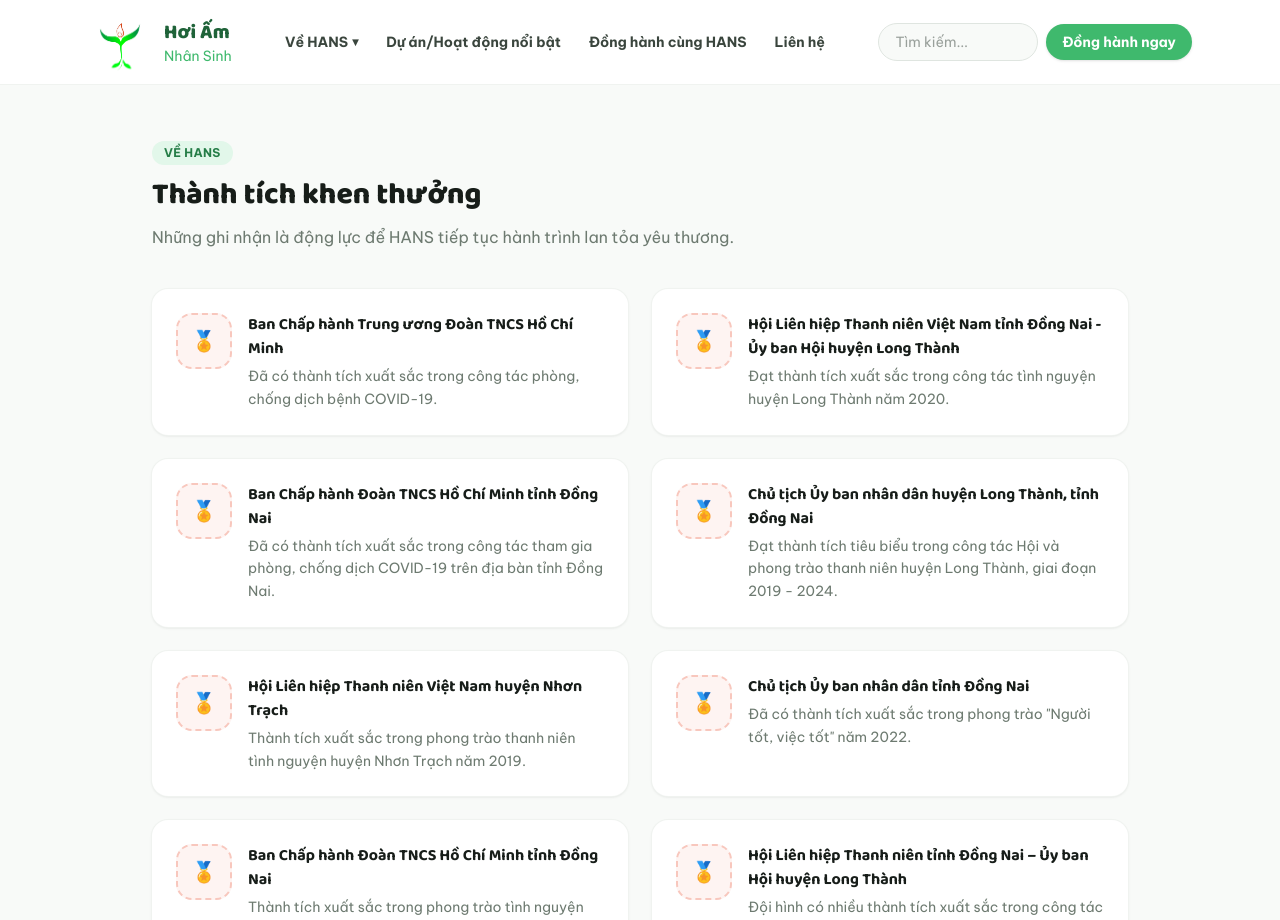
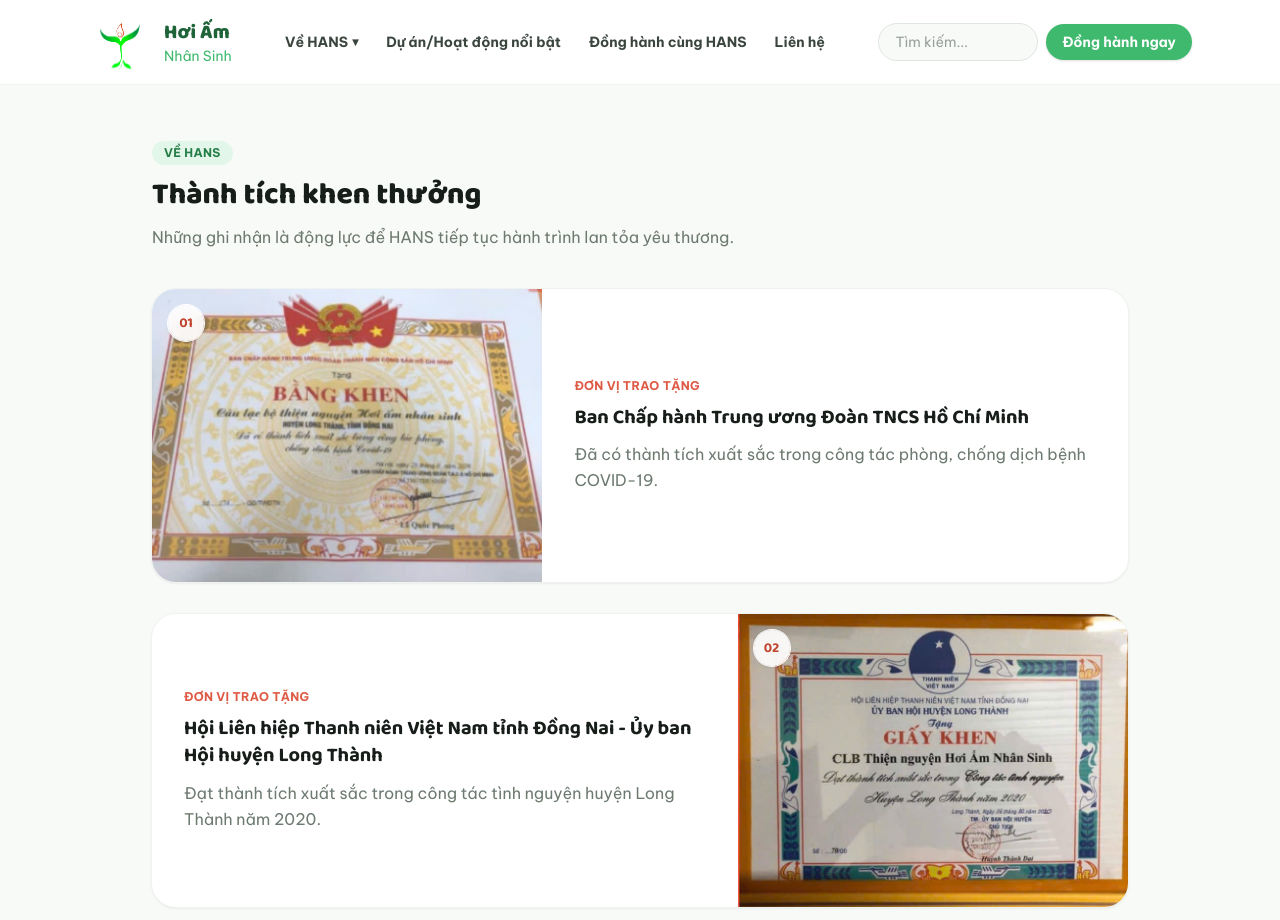
Before and after one commit to ChiNg-02/Website-Hans, a React (Vite) app: page /ve-hans/thanh-tich in a window 1280 px wide. Shown: the top 920 px of the page. Built offline with nearby package versions, Linux system fonts and the light colour scheme.

Commit message:
Chi hoàn thành sửa thanh toán

```diff
--- a/src/data/achievements.ts
+++ b/src/data/achievements.ts
@@ -9,47 +9,58 @@
   {
     issuer: "Ban Chấp hành Trung ương Đoàn TNCS Hồ Chí Minh",
     description: "Đã có thành tích xuất sắc trong công tác phòng, chống dịch bệnh COVID-19.",
+    image: "/achievements/1/01.jpg",
   },
   {
     issuer: "Hội Liên hiệp Thanh niên Việt Nam tỉnh Đồng Nai - Ủy ban Hội huyện Long Thành",
     description: "Đạt thành tích xuất sắc trong công tác tình nguyện huyện Long Thành năm 2020.",
+    image: "/achievements/2/02.jpg",
   },
   {
     issuer: "Ban Chấp hành Đoàn TNCS Hồ Chí Minh tỉnh Đồng Nai",
     description:
       "Đã có thành tích xuất sắc trong công tác tham gia phòng, chống dịch COVID-19 trên địa bàn tỉnh Đồng Nai.",
+    image: "/achievements/3/03.jpg",
   },
   {
     issuer: "Chủ tịch Ủy ban nhân dân huyện Long Thành, tỉnh Đồng Nai",
     description:
       "Đạt thành tích tiêu biểu trong công tác Hội và phong trào thanh niên huyện Long Thành, giai đoạn 2019 - 2024.",
+    image: "/achievements/4/04.jpg",
   },
   {
     issuer: "Hội Liên hiệp Thanh niên Việt Nam huyện Nhơn Trạch",
     description: "Thành tích xuất sắc trong phong trào thanh niên tình nguyện huyện Nhơn Trạch năm 2019.",
+    image: "/achievements/5/05.jpg",
   },
   {
     issuer: "Chủ tịch Ủy ban nhân dân tỉnh Đồng Nai",
     description: "Đã có thành tích xuất sắc trong phong trào \"Người tốt, việc tốt\" năm 2022.",
+    image: "/achievements/6/06.jpg",
   },
   {
     issuer: "Ban Chấp hành Đoàn TNCS Hồ Chí Minh tỉnh Đồng Nai",
     description: "Thành tích xuất sắc trong phong trào tình nguyện tỉnh Đồng Nai năm 2023.",
+    image: "/achievements/7/07.jpg",
   },
   {
     issuer: "Hội Liên hiệp Thanh niên tỉnh Đồng Nai – Ủy ban Hội huyện Long Thành",
     description: "Đội hình có nhiều thành tích xuất sắc trong công tác Tình nguyện vì cộng đồng năm 2022.",
+    image: "/achievements/8/08.jpg",
   },
   {
     issuer: "Ban Chấp hành Đoàn TNCS Hồ Chí Minh tỉnh Đồng Nai",
     description: "Đạt Giải thưởng tình nguyện cấp tỉnh năm 2024.",
+    image: "/achievements/9/09.jpg",
   },
   {
     issuer: "Chủ tịch Ủy ban nhân dân huyện Long Thành, tỉnh Đồng Nai",
     description: "Thành tích tiêu biểu trong công tác Hội và phong trào thanh niên huyện Long Thành hè 2024.",
+    image: "/achievements/10/10.jpg",
   },
   {
     issuer: "Ủy ban Trung ương Hội Liên hiệp Thanh niên Việt Nam",
     description: "Thành tích xuất sắc trong hoạt động tình nguyện vì cộng đồng năm 2024.",
+    image: "/achievements/11/11.jpg",
   },
 ];
--- a/src/data/activities.ts
+++ b/src/data/activities.ts
@@ -37,7 +37,7 @@
         accountNumber: "0401001497476",
         accountHolder: "CLB THIEN NGUYEN HOI AM NHAN SINH",
         branch: "Chi nhánh Hà Nội",
-        note: "Toàn bộ kinh phí được dùng để mua lồng đèn, bánh kẹo và học bổng cho các em.",
+        projectCode: "TTVC",
       },
     ],
   },
--- a/src/lib/transferContent.ts
+++ b/src/lib/transferContent.ts
@@ -7,11 +7,24 @@
 }
 
 /**
- * Builds the bank transfer content: full name without diacritics/spaces,
- * followed by the confirmation date (DDMMYYYY) and the amount, with no
- * separators - e.g. "NguyenVanA22092026100000".
+ * Builds the bank transfer content shown to a donor.
+ *
+ * - With a project code (e.g. "TTVC"): "Ho Ten khong dau" + " " + code -
+ *   e.g. "NguyenVanA TTVC". Each project can be given its own code via
+ *   DonateMoneyMode.projectCode.
+ * - Without one (default): full name without diacritics/spaces, followed by
+ *   the confirmation date (DDMMYYYY) and the amount, with no separators -
+ *   e.g. "NguyenVanA22092026100000".
  */
-export function buildTransferContent(name: string, amount: number, date: Date): string {
+export function buildTransferContent(
+  name: string,
+  amount: number,
+  date: Date,
+  projectCode?: string,
+): string {
   const namePart = removeDiacritics(name.trim()).replace(/\s+/g, "");
+  if (projectCode) {
+    return `${namePart} ${projectCode}`;
+  }
   return `${namePart}${formatDateDDMMYYYY(date)}${Math.round(amount)}`;
 }
--- a/src/pages/about/Achievements.tsx
+++ b/src/pages/about/Achievements.tsx
@@ -10,21 +10,55 @@
         description="Những ghi nhận là động lực để HANS tiếp tục hành trình lan tỏa yêu thương."
       />
 
-      <div className="grid gap-6 sm:grid-cols-2">
-        {achievements.map((a) => (
-          <div
-            key={a.issuer + a.description}
-            className="flex gap-4 rounded-2xl bg-white p-6 shadow-sm ring-1 ring-ink-100 transition hover:-translate-y-1 hover:shadow-md"
-          >
-            <div className="flex h-14 w-14 shrink-0 flex-col items-center justify-center rounded-2xl border-2 border-dashed border-accent-200 bg-accent-50 text-accent-500">
-              <span className="text-xl">🏅</span>
-            </div>
-            <div>
-              <p className="font-display font-bold text-ink-900">{a.issuer}</p>
-              <p className="mt-1 text-sm leading-relaxed text-ink-500">{a.description}</p>
-            </div>
-          </div>
-        ))}
+      <div className="flex flex-col gap-8">
+        {achievements.map((a, index) => {
+          const reversed = index % 2 === 1;
+          return (
+            <article
+              key={a.issuer + a.description}
+              className="overflow-hidden rounded-3xl bg-white shadow-sm ring-1 ring-ink-100 transition hover:shadow-md sm:grid sm:grid-cols-5"
+            >
+              <div
+                className={`relative aspect-[4/3] shrink-0 sm:col-span-2 ${reversed ? "sm:order-2" : ""}`}
+              >
+                {a.image ? (
+                  <img
+                    src={a.image}
+                    alt={a.issuer}
+                    className="h-full w-full object-cover"
+                    loading="lazy"
+                  />
+                ) : (
+                  <div className="flex h-full w-full flex-col items-center justify-center gap-3 bg-gradient-to-br from-accent-50 via-accent-50 to-brand-50 p-6 text-center">
+                    <div className="flex h-16 w-16 items-center justify-center rounded-full bg-white text-3xl shadow-sm ring-1 ring-ink-100">
+                      🏅
+                    </div>
+                    <p className="text-xs font-medium text-ink-400">
+                      Ảnh giấy khen sẽ được cập nhật
+                    </p>
+                  </div>
+                )}
+                <span className="absolute left-4 top-4 flex h-9 w-9 items-center justify-center rounded-full bg-white/90 font-display text-sm font-bold text-accent-600 shadow-sm ring-1 ring-white backdrop-blur">
+                  {String(index + 1).padStart(2, "0")}
+                </span>
+              </div>
+
+              <div
+                className={`flex flex-col justify-center gap-2.5 p-6 sm:col-span-3 sm:p-8 ${reversed ? "sm:order-1" : ""}`}
+              >
+                <span className="text-xs font-bold uppercase tracking-wide text-accent-500">
+                  Đơn vị trao tặng
+                </span>
+                <p className="font-display text-lg font-bold leading-snug text-ink-900 sm:text-xl">
+                  {a.issuer}
+                </p>
+                <p className="text-sm leading-relaxed text-ink-500 sm:text-base">
+                  {a.description}
+                </p>
+              </div>
+            </article>
+          );
+        })}
       </div>
     </div>
   );
--- a/src/pages/activities/DonateMoney.tsx
+++ b/src/pages/activities/DonateMoney.tsx
@@ -98,12 +98,14 @@
 
   /**
    * Step 1 only validates and stashes the donor's input in state - it must
-   * never touch the network. The transfer content is built locally, from the
-   * donor's name, this exact moment's date and the amount, so it can be
-   * shown for the actual bank transfer in Step 2; the one and only API call
-   * for this donation happens later, in handleConfirm. Rebuilding it on every
-   * submit (rather than reusing a stashed value) keeps it in sync if the
-   * donor goes back to step 1 and edits their name or amount.
+   * never touch the network. The transfer content is built locally so it can
+   * be shown for the actual bank transfer in Step 2; the one and only API
+   * call for this donation happens later, in handleConfirm. Rebuilding it on
+   * every submit (rather than reusing a stashed value) keeps it in sync if
+   * the donor goes back to step 1 and edits their name or amount. When the
+   * activity has a projectCode (currently only Trung Thu Vùng Cao 2026), the
+   * content is name + project code instead of the default name + date +
+   * amount format.
    */
   function handleSubmitStep1(e: FormEvent) {
     e.preventDefault();
@@ -113,7 +115,9 @@
       return;
     }
 
-    setTransferContent(buildTransferContent(form.name, amountNumber, new Date()));
+    setTransferContent(
+      buildTransferContent(form.name, amountNumber, new Date(), donateMode!.projectCode),
+    );
     setQrFailed(false);
     setStep(2);
   }
```
Also changed, not shown: src/types/activity.ts (+7 -0 lines), 1 other file (tests, documents, lock files or other folders).
